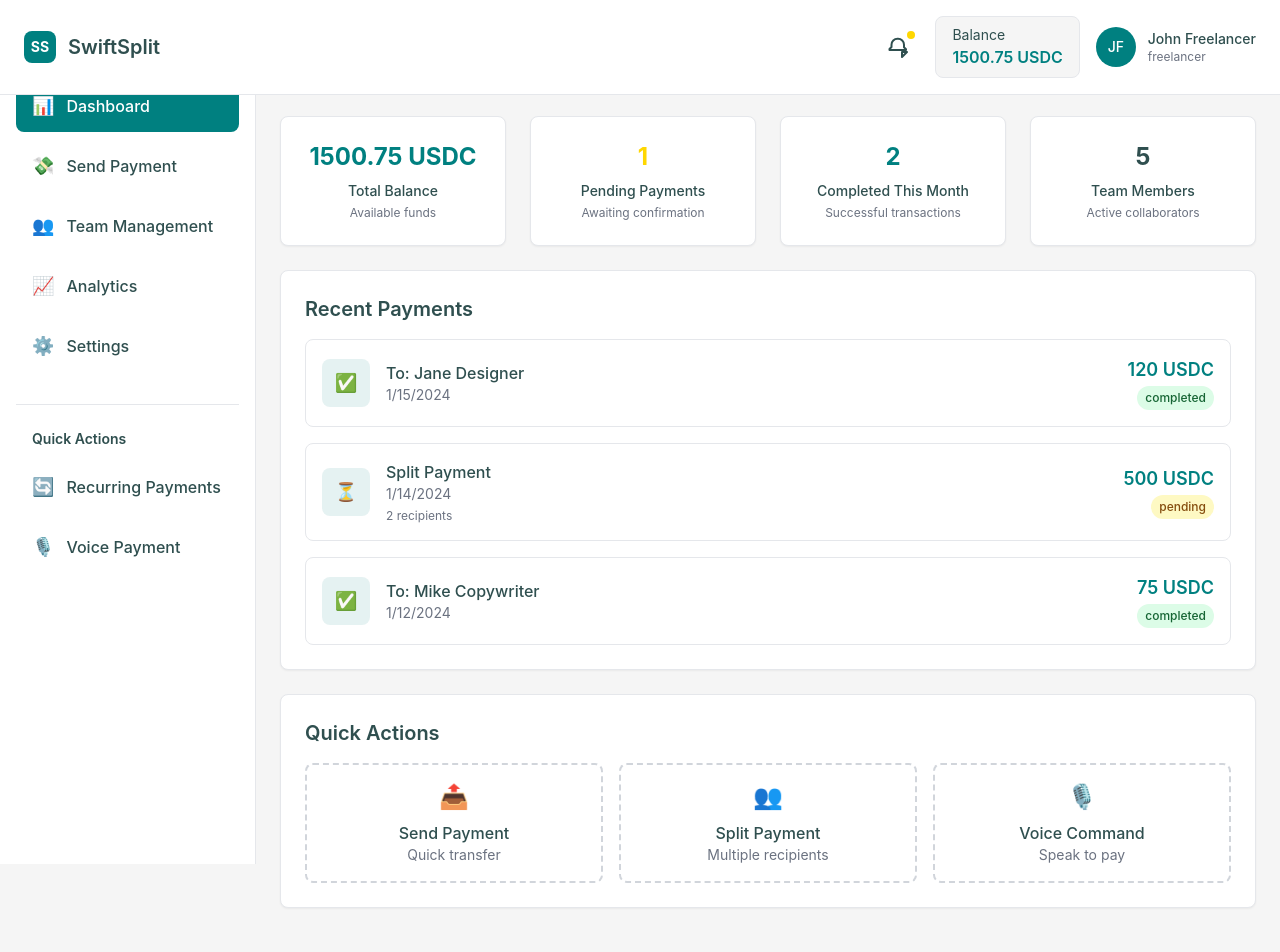
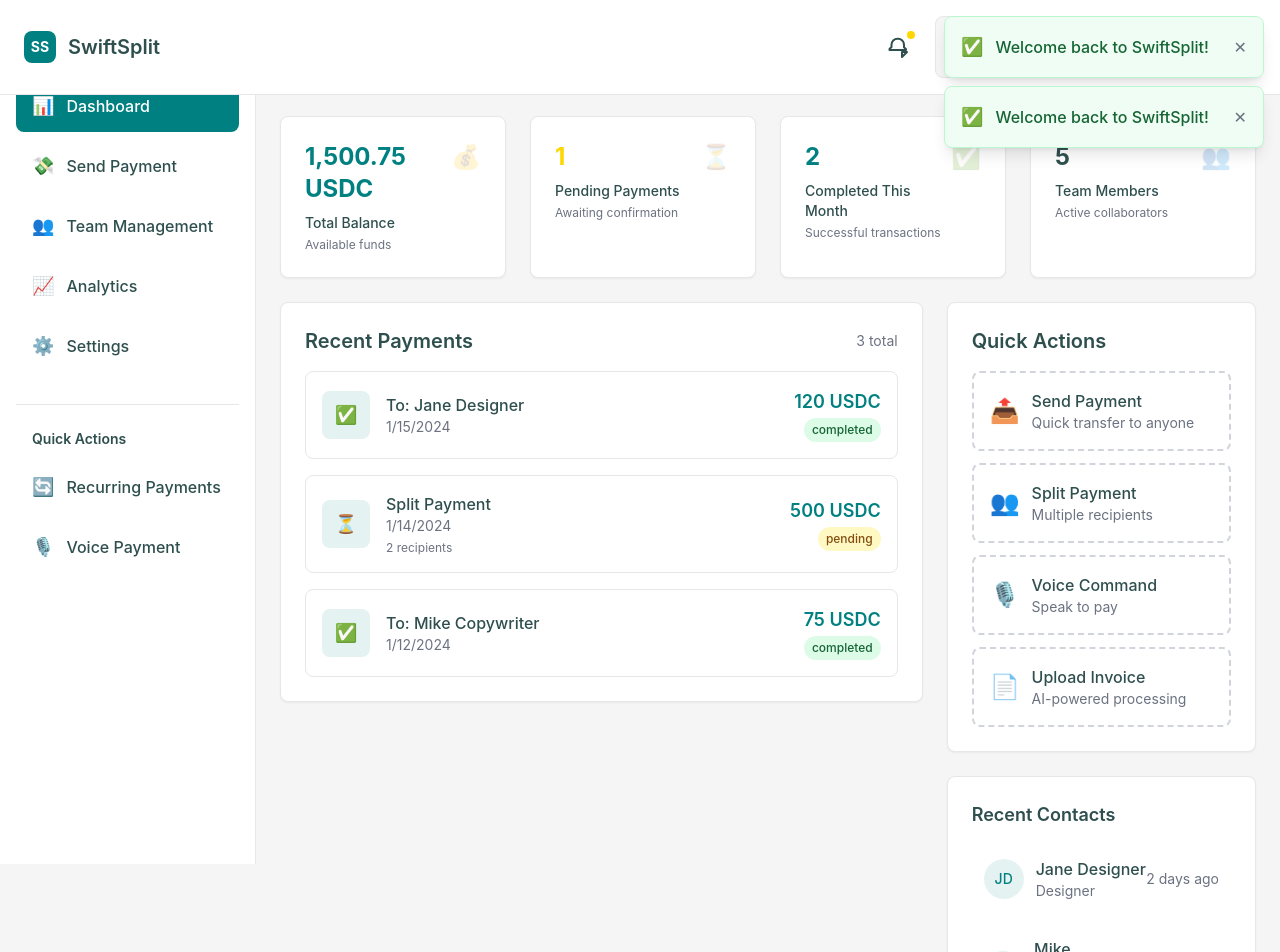
Before and after one commit to Edwin420s/swiftsplit, a React (Vite) app in the folder frontend/: page / in a window 1280 px wide. Shown: the top 952 px of the page. Built offline with nearby package versions, Linux system fonts and the light colour scheme.

Commit message:
Initial commit

```diff
--- a/frontend/src/App.jsx
+++ b/frontend/src/App.jsx
@@ -1,12 +1,31 @@
 import React from 'react'
 import { BrowserRouter as Router, Routes, Route } from 'react-router-dom'
-import { WalletProvider } from './contexts/WalletContext'
+import { WalletProvider, useWallet } from './contexts/WalletContext'
 import Layout from './components/layout/Layout'
 import Dashboard from './pages/Dashboard'
 import PaymentRequest from './pages/PaymentRequest'
 import TeamManagement from './pages/TeamManagement'
 import Analytics from './pages/Analytics'
 import Settings from './pages/Settings'
+import Toast from './components/ui/Toast'
+
+// Toast Container Component
+const ToastContainer = () => {
+  const { toasts, addToast } = useWallet()
+
+  return (
+    <div className="fixed top-4 right-4 z-50 space-y-2">
+      {toasts.map(toast => (
+        <Toast
+          key={toast.id}
+          message={toast.message}
+          type={toast.type}
+          onClose={() => addToast(toast.id)}
+        />
+      ))}
+    </div>
+  )
+}
 
 function App() {
   return (
@@ -21,6 +40,7 @@
             <Route path="/settings" element={<Settings />} />
           </Routes>
         </Layout>
+        <ToastContainer />
       </Router>
     </WalletProvider>
   )
--- a/frontend/src/components/ui/Toast.jsx
+++ b/frontend/src/components/ui/Toast.jsx
@@ -29,13 +29,15 @@
   }
 
   return (
-    <div className={`fixed top-20 right-6 z-50 border rounded-lg p-4 shadow-lg ${typeStyles[type]}`}>
-      <div className="flex items-center space-x-3">
-        <span className="text-lg">{typeIcons[type]}</span>
-        <span className="font-medium">{message}</span>
+    <div className={`min-w-80 border rounded-lg p-4 shadow-lg ${typeStyles[type]} animate-in slide-in-from-right-full`}>
+      <div className="flex items-center justify-between">
+        <div className="flex items-center space-x-3">
+          <span className="text-lg">{typeIcons[type]}</span>
+          <span className="font-medium">{message}</span>
+        </div>
         <button
           onClick={onClose}
-          className="ml-4 text-gray-500 hover:text-gray-700 transition-colors"
+          className="ml-4 text-gray-500 hover:text-gray-700 transition-colors flex-shrink-0"
         >
           ✕
         </button>
--- a/frontend/src/pages/Dashboard.jsx
+++ b/frontend/src/pages/Dashboard.jsx
@@ -2,41 +2,49 @@
 import { useWallet } from '../contexts/WalletContext'
 import Card from '../components/ui/Card'
 import PaymentCard from '../components/payment/PaymentCard'
+import Button from '../components/ui/Button'
 
 const Dashboard = () => {
-  const { walletBalance, payments, isLoading } = useWallet()
+  const { walletBalance, payments, isLoading, refreshBalance } = useWallet()
 
   const stats = [
     {
       title: 'Total Balance',
-      value: `${walletBalance} USDC`,
+      value: `${walletBalance.toLocaleString()} USDC`,
       description: 'Available funds',
-      color: 'text-primary'
+      color: 'text-primary',
+      icon: '💰'
     },
     {
       title: 'Pending Payments',
       value: payments.filter(p => p.status === 'pending').length,
       description: 'Awaiting confirmation',
-      color: 'text-accent'
+      color: 'text-accent',
+      icon: '⏳'
     },
     {
       title: 'Completed This Month',
       value: payments.filter(p => p.status === 'completed').length,
       description: 'Successful transactions',
-      color: 'text-success'
+      color: 'text-success',
+      icon: '✅'
     },
     {
       title: 'Team Members',
       value: '5',
       description: 'Active collaborators',
-      color: 'text-secondary'
+      color: 'text-secondary',
+      icon: '👥'
     }
   ]
 
   if (isLoading) {
     return (
       <div className="flex items-center justify-center h-64">
-        <div className="text-secondary">Loading...</div>
+        <div className="text-center">
+          <div className="w-16 h-16 border-4 border-primary border-t-transparent rounded-full animate-spin mx-auto mb-4"></div>
+          <div className="text-secondary">Loading your dashboard...</div>
+        </div>
       </div>
     )
   }
@@ -44,6 +52,7 @@
   return (
     <div className="space-y-6">
       {/* Welcome Section */}
+      <div className="flex justify-between items-start">
         <div>
           <h1 className="text-3xl font-bold text-secondary mb-2">
             Welcome back, John!
@@ -52,12 +61,17 @@
             Here's your payment overview and recent activity.
           </p>
         </div>
+        <Button onClick={refreshBalance} variant="outline">
+          Refresh Balance
+        </Button>
+      </div>
 
       {/* Stats Grid */}
       <div className="grid grid-cols-1 md:grid-cols-2 lg:grid-cols-4 gap-6">
         {stats.map((stat, index) => (
-          <Card key={index} hover>
-            <div className="text-center">
+          <Card key={index} hover className="relative overflow-hidden">
+            <div className="flex items-start justify-between">
+              <div>
                 <div className={`text-2xl font-bold ${stat.color} mb-2`}>
                   {stat.value}
                 </div>
@@ -68,50 +82,113 @@
                   {stat.description}
                 </div>
               </div>
+              <div className="text-2xl opacity-20">
+                {stat.icon}
+              </div>
+            </div>
           </Card>
         ))}
       </div>
 
+      {/* Recent Activity & Quick Actions Grid */}
+      <div className="grid grid-cols-1 lg:grid-cols-3 gap-6">
         {/* Recent Activity */}
+        <div className="lg:col-span-2">
           <Card>
-        <h2 className="text-xl font-semibold text-secondary mb-4">
+            <div className="flex justify-between items-center mb-4">
+              <h2 className="text-xl font-semibold text-secondary">
                 Recent Payments
               </h2>
+              <span className="text-sm text-gray-500">
+                {payments.length} total
+              </span>
+            </div>
             <div className="space-y-4">
               {payments.slice(0, 5).map(payment => (
                 <PaymentCard key={payment.id} payment={payment} />
               ))}
               {payments.length === 0 && (
                 <div className="text-center py-8 text-gray-500">
-              No recent payments found
+                  <div className="text-4xl mb-2">💸</div>
+                  <div>No payments yet</div>
+                  <div className="text-sm">Send your first payment to get started</div>
                 </div>
               )}
             </div>
           </Card>
+        </div>
 
         {/* Quick Actions */}
+        <div className="space-y-6">
           <Card>
             <h2 className="text-xl font-semibold text-secondary mb-4">
               Quick Actions
             </h2>
-        <div className="grid grid-cols-1 md:grid-cols-3 gap-4">
-          <button className="p-4 border-2 border-dashed border-gray-300 rounded-lg hover:border-primary hover:bg-background transition-colors text-center">
-            <div className="text-2xl mb-2">📤</div>
+            <div className="space-y-3">
+              <button className="w-full flex items-center space-x-3 p-4 border-2 border-dashed border-gray-300 rounded-lg hover:border-primary hover:bg-background transition-colors text-left">
+                <div className="text-2xl">📤</div>
+                <div>
                   <div className="font-medium text-secondary">Send Payment</div>
-            <div className="text-sm text-gray-500">Quick transfer</div>
+                  <div className="text-sm text-gray-500">Quick transfer to anyone</div>
+                </div>
               </button>
-          <button className="p-4 border-2 border-dashed border-gray-300 rounded-lg hover:border-primary hover:bg-background transition-colors text-center">
-            <div className="text-2xl mb-2">👥</div>
+
+              <button className="w-full flex items-center space-x-3 p-4 border-2 border-dashed border-gray-300 rounded-lg hover:border-primary hover:bg-background transition-colors text-left">
+                <div className="text-2xl">👥</div>
+                <div>
                   <div className="font-medium text-secondary">Split Payment</div>
                   <div className="text-sm text-gray-500">Multiple recipients</div>
+                </div>
               </button>
-          <button className="p-4 border-2 border-dashed border-gray-300 rounded-lg hover:border-primary hover:bg-background transition-colors text-center">
-            <div className="text-2xl mb-2">🎙️</div>
+
+              <button className="w-full flex items-center space-x-3 p-4 border-2 border-dashed border-gray-300 rounded-lg hover:border-primary hover:bg-background transition-colors text-left">
+                <div className="text-2xl">🎙️</div>
+                <div>
                   <div className="font-medium text-secondary">Voice Command</div>
                   <div className="text-sm text-gray-500">Speak to pay</div>
+                </div>
+              </button>
+
+              <button className="w-full flex items-center space-x-3 p-4 border-2 border-dashed border-gray-300 rounded-lg hover:border-primary hover:bg-background transition-colors text-left">
+                <div className="text-2xl">📄</div>
+                <div>
+                  <div className="font-medium text-secondary">Upload Invoice</div>
+                  <div className="text-sm text-gray-500">AI-powered processing</div>
+                </div>
               </button>
             </div>
           </Card>
+
+          {/* Recent Contacts */}
+          <Card>
+            <h3 className="text-lg font-semibold text-secondary mb-4">
+              Recent Contacts
+            </h3>
+            <div className="space-y-3">
+              {[
+                { name: 'Jane Designer', role: 'Designer', lastPaid: '2 days ago' },
+                { name: 'Mike Developer', role: 'Developer', lastPaid: '1 week ago' },
+                { name: 'Sarah QA', role: 'Quality Assurance', lastPaid: '3 days ago' }
+              ].map((contact, index) => (
+                <div key={index} className="flex items-center justify-between p-3 hover:bg-background rounded-lg transition-colors">
+                  <div className="flex items-center space-x-3">
+                    <div className="w-10 h-10 bg-primary bg-opacity-10 rounded-full flex items-center justify-center">
+                      <span className="text-primary font-medium text-sm">
+                        {contact.name.split(' ').map(n => n[0]).join('')}
+                      </span>
+                    </div>
+                    <div>
+                      <div className="font-medium text-secondary">{contact.name}</div>
+                      <div className="text-sm text-gray-500">{contact.role}</div>
+                    </div>
+                  </div>
+                  <div className="text-sm text-gray-500">{contact.lastPaid}</div>
+                </div>
+              ))}
+            </div>
+          </Card>
+        </div>
+      </div>
     </div>
   )
 }
```
Lines whose indentation alone changed are shown as unchanged.
